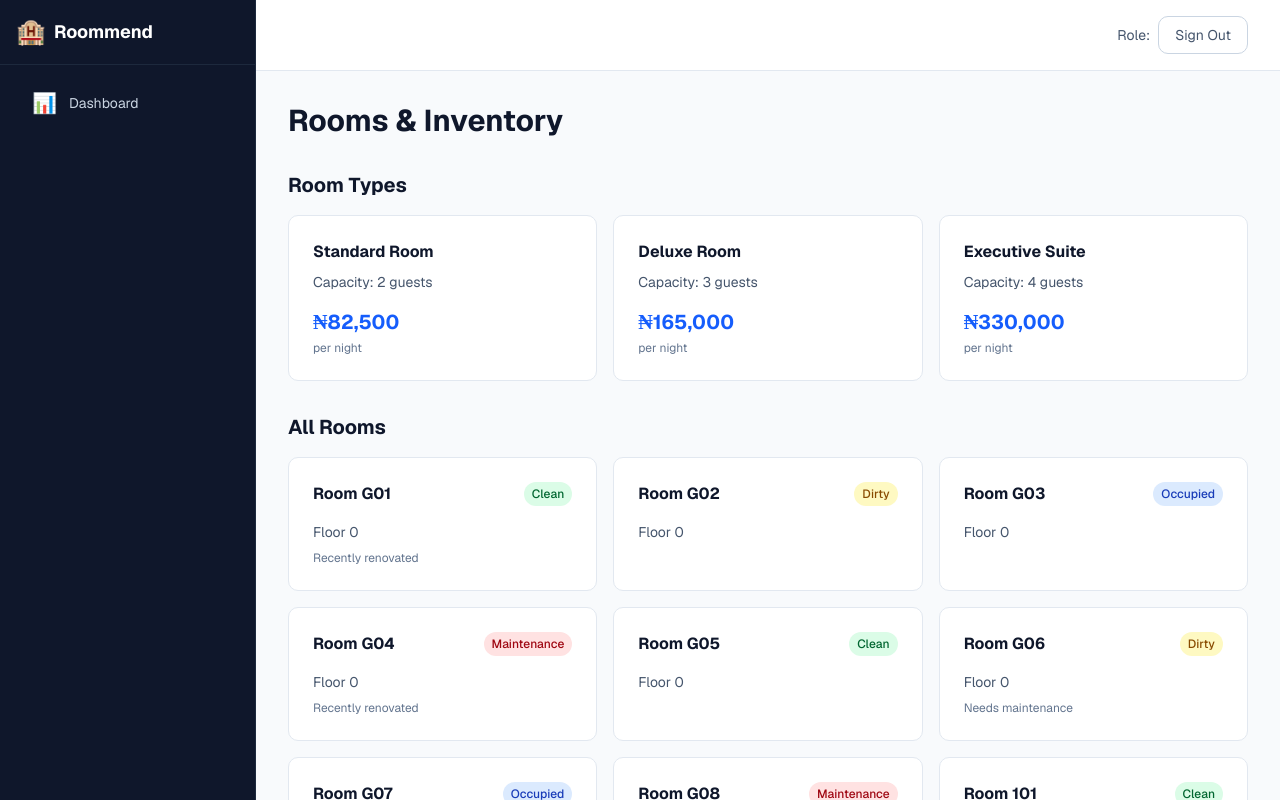
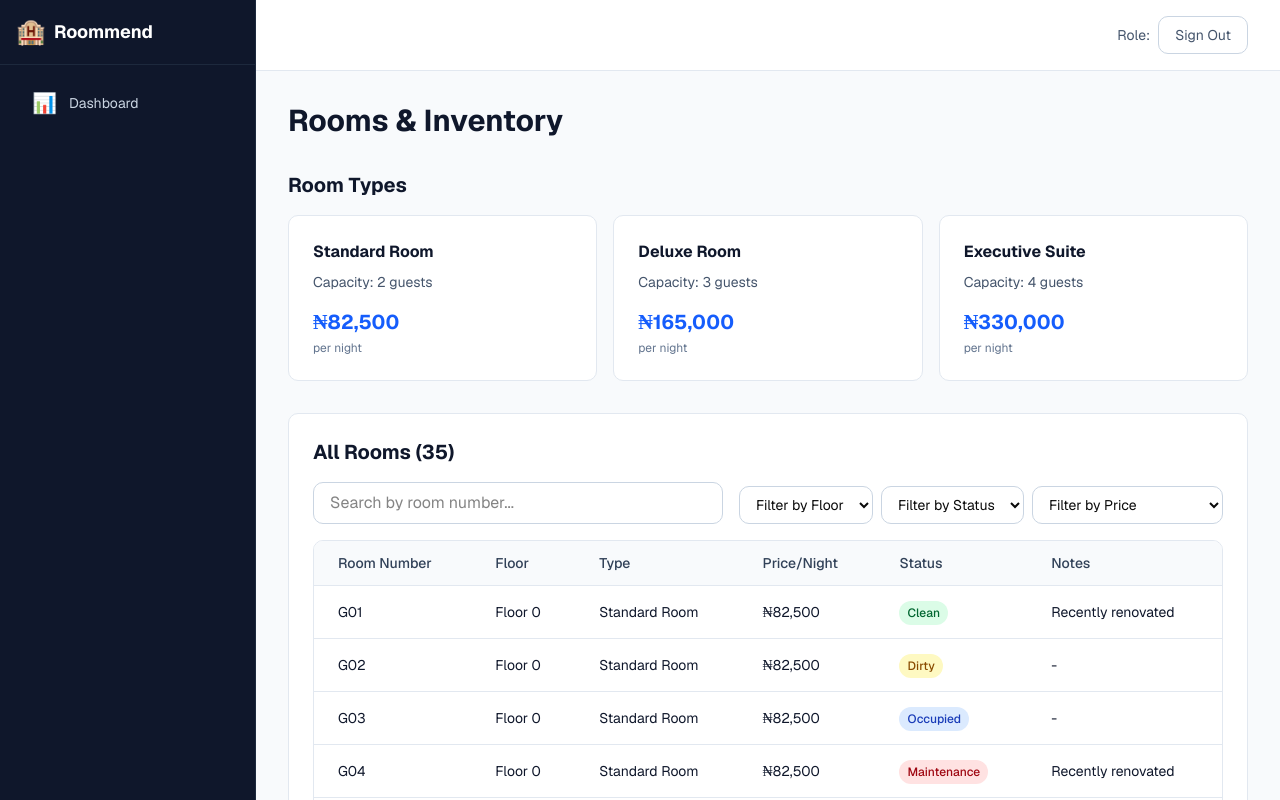
Before and after one commit to eric2umeh/roommend, a Next.js app: page /app/rooms in a window 1280 px wide. Shown: the top 800 px of the page. Built offline with nearby package versions, Linux system fonts and the light colour scheme; sample sign-in values are in the browser's storage.

Commit message:
Use Table component for rooms

```diff
--- a/app/app/rooms/page.tsx
+++ b/app/app/rooms/page.tsx
@@ -1,6 +1,7 @@
 'use client'
 
 import { mockRooms, mockRoomTypes } from '@/lib/mock-data'
+import { DataTable, type Column } from '@/components/data-table'
 
 const statusColors: Record<string, string> = {
   clean: 'bg-green-100 text-green-800',
@@ -9,12 +10,106 @@ const statusColors: Record<string, string> = {
   occupied: 'bg-blue-100 text-blue-800',
 }
 
+interface RoomWithType {
+  id: string
+  room_number: string
+  floor: number
+  status: string
+  notes?: string
+  type_name?: string
+  base_price_naira?: number
+}
+
 export default function RoomsPage() {
+  // Enrich rooms with type info
+  const enrichedRooms: RoomWithType[] = mockRooms.map((room) => {
+    const type = mockRoomTypes.find((t) => t.id === (room as any).room_type_id)
+    return {
+      ...room,
+      type_name: type?.name || 'Unknown',
+      base_price_naira: type?.base_price_naira || 0,
+    }
+  })
+
+  const columns: Column<RoomWithType>[] = [
+    {
+      key: 'room_number',
+      label: 'Room Number',
+      sortable: true,
+      searchable: true,
+    },
+    {
+      key: 'floor',
+      label: 'Floor',
+      sortable: true,
+      render: (value) => `Floor ${value}`,
+    },
+    {
+      key: 'type_name',
+      label: 'Type',
+      sortable: true,
+    },
+    {
+      key: 'base_price_naira',
+      label: 'Price/Night',
+      render: (value) => `₦${value.toLocaleString()}`,
+    },
+    {
+      key: 'status',
+      label: 'Status',
+      sortable: true,
+      render: (value) => (
+        <span className={`text-xs px-2 py-1 rounded-full font-medium capitalize ${statusColors[value]}`}>
+          {value}
+        </span>
+      ),
+    },
+    {
+      key: 'notes',
+      label: 'Notes',
+      render: (value) => value || '-',
+    },
+  ]
+
+  const floorOptions = Array.from({ length: 4 }).map((_, i) => ({
+    label: `Floor ${i}`,
+    value: String(i),
+  }))
+
+  const priceOptions = [
+    { label: 'Budget (₦82,500)', value: '82500' },
+    { label: 'Mid-Range (₦165,000)', value: '165000' },
+    { label: 'Luxury (₦330,000)', value: '330000' },
+  ]
+
+  const filters = [
+    {
+      label: 'Filter by Floor',
+      key: 'floor',
+      options: floorOptions,
+    },
+    {
+      label: 'Filter by Status',
+      key: 'status',
+      options: [
+        { label: 'Clean', value: 'clean' },
+        { label: 'Dirty', value: 'dirty' },
+        { label: 'Occupied', value: 'occupied' },
+        { label: 'Maintenance', value: 'maintenance' },
+      ],
+    },
+    {
+      label: 'Filter by Price',
+      key: 'base_price_naira',
+      options: priceOptions,
+    },
+  ]
+
   return (
     <div className="space-y-8">
       <h1 className="text-3xl font-bold text-slate-900">Rooms & Inventory</h1>
 
-      {/* Room Types */}
+      {/* Room Types Summary */}
       <div>
         <h2 className="text-xl font-bold text-slate-900 mb-4">Room Types</h2>
         <div className="grid grid-cols-1 md:grid-cols-2 lg:grid-cols-3 gap-4">
@@ -29,23 +124,16 @@ export default function RoomsPage() {
         </div>
       </div>
 
-      {/* Room Instances */}
-      <div>
-        <h2 className="text-xl font-bold text-slate-900 mb-4">All Rooms</h2>
-        <div className="grid grid-cols-1 md:grid-cols-2 lg:grid-cols-3 gap-4">
-          {mockRooms.map((room) => (
-            <div key={room.id} className="bg-white rounded-lg border border-slate-200 p-6">
-              <div className="flex items-center justify-between mb-4">
-                <h3 className="font-bold text-slate-900">Room {room.room_number}</h3>
-                <span className={`text-xs px-2 py-1 rounded-full font-medium capitalize ${statusColors[room.status]}`}>
-                  {room.status}
-                </span>
-              </div>
-              <p className="text-sm text-slate-600">Floor {room.floor}</p>
-              {room.notes && <p className="text-xs text-slate-500 mt-2">{room.notes}</p>}
-            </div>
-          ))}
-        </div>
+      {/* All Rooms Table */}
+      <div className="bg-white rounded-lg border border-slate-200 p-6">
+        <h2 className="text-xl font-bold text-slate-900 mb-4">All Rooms ({enrichedRooms.length})</h2>
+        <DataTable
+          data={enrichedRooms}
+          columns={columns}
+          itemsPerPage={20}
+          searchPlaceholder="Search by room number..."
+          filters={filters}
+        />
       </div>
     </div>
   )
```
